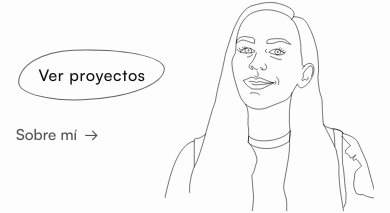
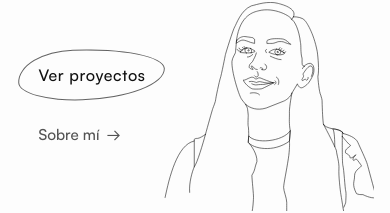
Before and after one commit to HuilenPe/Huilen-Portfolio, a React (Vite) app: page / in a window 390 px wide. Shown: the part 388-601 px from the top of the page. Built offline with nearby package versions, Linux system fonts and the light colour scheme.

Commit message:
fix: align mobile hero CTA labels

```diff
--- a/src/sections/Hero/Hero.module.css
+++ b/src/sections/Hero/Hero.module.css
@@ -455,3 +455,10 @@
 .heroActions .sketchButton {
   margin-left: 0;
 }
+
+/* Align stacked CTA labels on mobile */
+@media (max-width: 599px) {
+  .heroActions .secondaryLink {
+    margin-left: 1.4rem;
+  }
+}
```
